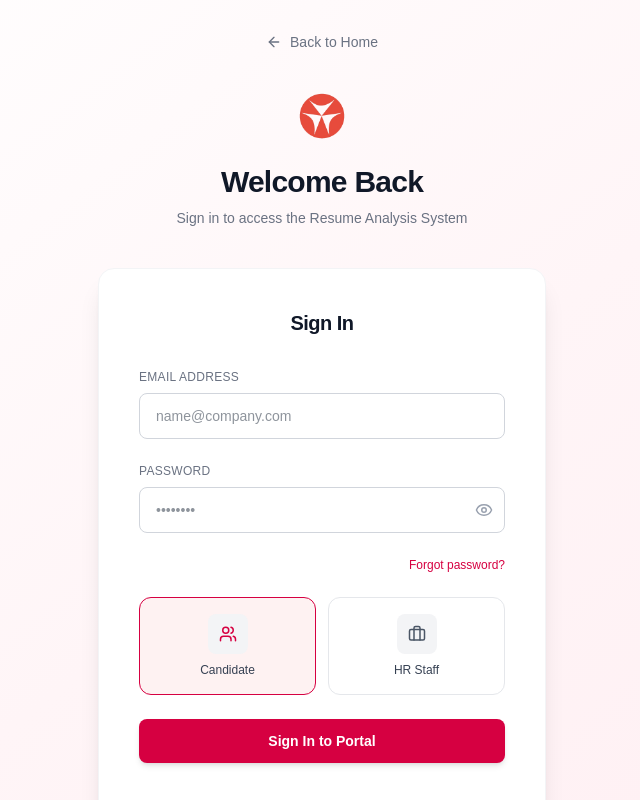
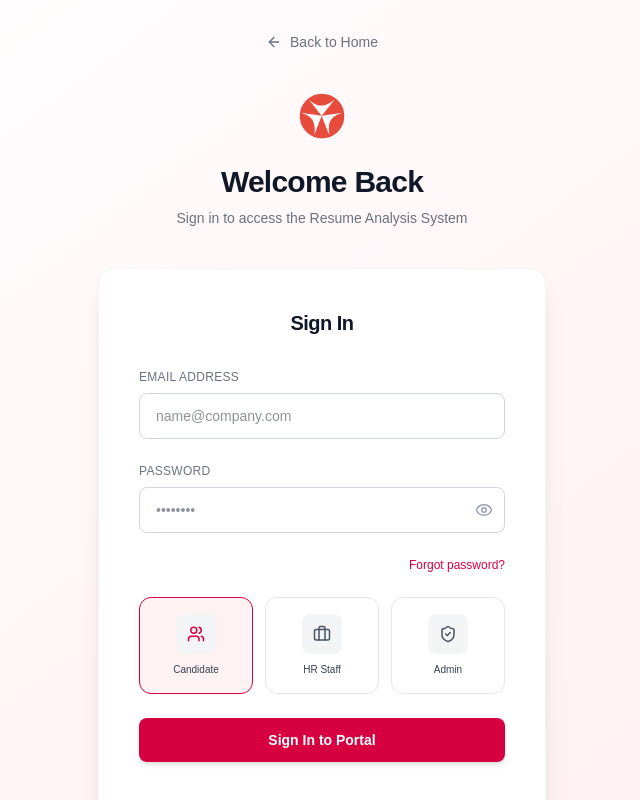
Before and after one commit to LeFLEUR-ui/Automated-Resume-Analysis, a React (Vite) app in the folder frontend/: page /login in a window 1280 px wide. Shown: the top 800 px of the page, without its empty margins (318-958 px from the left). Built offline with nearby package versions, Linux system fonts and the light colour scheme; a web font is replaced by a local one.

Commit message:
Adding admin to user's option in Login.jsx

```diff
--- a/frontend/src/pages/main_page/Login.jsx
+++ b/frontend/src/pages/main_page/Login.jsx
@@ -1,6 +1,6 @@
 import React, { useState } from 'react';
 import axios from 'axios';
-import { Users, Briefcase, ArrowLeft, Eye, EyeOff, Loader2 } from 'lucide-react';
+import { Users, Briefcase, ShieldCheck, ArrowLeft, Eye, EyeOff, Loader2 } from 'lucide-react';
 
 const Login = () => {
   const [email, setEmail] = useState(() => {
@@ -31,8 +31,8 @@ const Login = () => {
 
       const { access_token, role: verifiedRole } = response.data;
 
-      if (role !== verifiedRole) {
-        setError(`Account mismatch: This email is registered as a ${verifiedRole}.`);
+      if (role.toUpperCase() !== verifiedRole.toUpperCase()) {
+        setError(`Account mismatch: This email is registered as ${verifiedRole}.`);
         setLoading(false);
         return;
       }
@@ -42,7 +42,13 @@ const Login = () => {
 
       alert("Login Successful!");
 
-      window.location.href = verifiedRole === 'HR' ? '/hr/dashboard' : '/candidate/dashboard';
+      if (verifiedRole.toUpperCase() === 'ADMIN') {
+        window.location.href = '/admin/dashboard';
+      } else if (verifiedRole.toUpperCase() === 'HR') {
+        window.location.href = '/hr/dashboard';
+      } else {
+        window.location.href = '/candidate/dashboard';
+      }
 
     } catch (err) {
       const message = err.response?.data?.detail || "Invalid email or password";
@@ -118,7 +124,7 @@ const Login = () => {
             </a>
           </div>
 
-          <div className="grid grid-cols-2 gap-3">
+          <div className="grid grid-cols-3 gap-3">
             <div
               onClick={() => setRole('CANDIDATE')}
               className={`flex flex-col items-center justify-center p-4 rounded-xl border cursor-pointer transition ${role === 'CANDIDATE' ? 'border-[#D60041] bg-red-50' : 'border-gray-200 hover:bg-gray-50'}`}
@@ -126,7 +132,7 @@ const Login = () => {
               <div className="w-10 h-10 bg-gray-100 rounded-lg flex items-center justify-center mb-2">
                 <Users size={18} className={role === 'CANDIDATE' ? 'text-[#D60041]' : 'text-gray-600'} />
               </div>
-              <span className="text-xs font-medium text-gray-700">Candidate</span>
+              <span className="text-[10px] font-medium text-gray-700">Candidate</span>
             </div>
 
             <div
@@ -136,7 +142,17 @@ const Login = () => {
               <div className="w-10 h-10 bg-gray-100 rounded-lg flex items-center justify-center mb-2">
                 <Briefcase size={18} className={role === 'HR' ? 'text-[#D60041]' : 'text-gray-600'} />
               </div>
-              <span className="text-xs font-medium text-gray-700">HR Staff</span>
+              <span className="text-[10px] font-medium text-gray-700">HR Staff</span>
+            </div>
+
+            <div
+              onClick={() => setRole('ADMIN')}
+              className={`flex flex-col items-center justify-center p-4 rounded-xl border cursor-pointer transition ${role === 'ADMIN' ? 'border-[#D60041] bg-red-50' : 'border-gray-200 hover:bg-gray-50'}`}
+            >
+              <div className="w-10 h-10 bg-gray-100 rounded-lg flex items-center justify-center mb-2">
+                <ShieldCheck size={18} className={role === 'ADMIN' ? 'text-[#D60041]' : 'text-gray-600'} />
+              </div>
+              <span className="text-[10px] font-medium text-gray-700">Admin</span>
             </div>
           </div>
 
```
